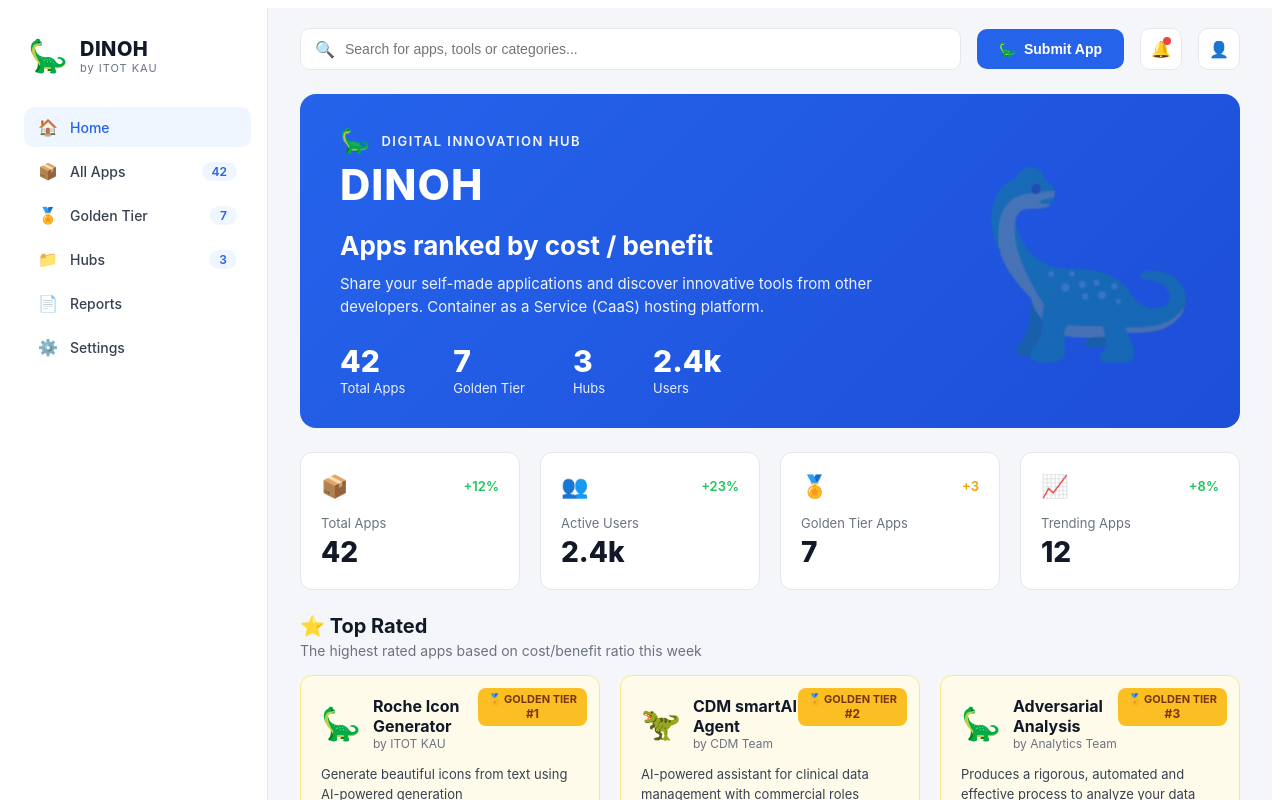
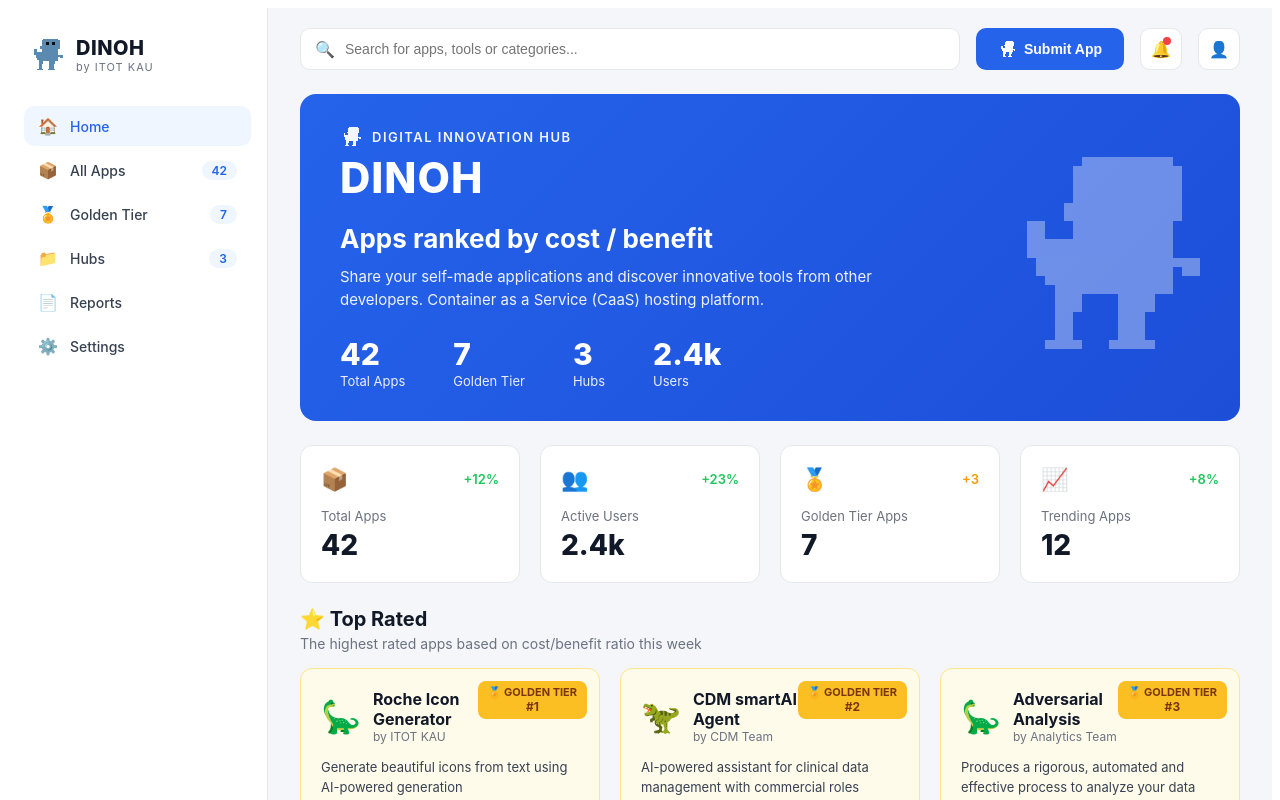
Before and after one commit to mspichiger/Dinoh-app, an Angular app in the folder Dinoh/: page / in a window 1280 px wide. Shown: the top 800 px of the page. Built offline with nearby package versions, Linux system fonts and the light colour scheme.

Commit message:
fix: add dino icon

```diff
--- a/Dinoh/src/app/app.css
+++ b/Dinoh/src/app/app.css
@@ -45,7 +45,7 @@
   gap: 12px;
   padding: 8px 4px;
 }
-.brand-logo { font-size: 32px; }
+.brand-logo { width: 36px; height: 36px; display: block; }
 .brand-title { font-size: 20px; font-weight: 800; letter-spacing: 0.5px; }
 .brand-sub { font-size: 11px; color: var(--gray-500); letter-spacing: 1px; }
 
@@ -182,7 +182,8 @@
   opacity: 0.95;
   margin-bottom: 4px;
 }
-.hero-dino { font-size: 24px; }
+.hero-dino { width: 22px; height: 22px; display: block; filter: brightness(0) invert(1); }
+.btn-dino { width: 18px; height: 18px; display: block; filter: brightness(0) invert(1); }
 .hero-brand { font-size: 42px; font-weight: 800; margin: 0 0 20px; letter-spacing: 1px; }
 .hero-title { font-size: 26px; font-weight: 700; margin: 0 0 12px; }
 .hero-desc { font-size: 15px; opacity: 0.92; line-height: 1.5; margin: 0 0 28px; max-width: 560px; }
@@ -192,9 +193,10 @@
 .hero-stat-label { font-size: 13px; opacity: 0.9; margin-top: 4px; }
 
 .hero-illustration {
-  font-size: 180px;
-  opacity: 0.25;
-  line-height: 1;
+  width: 200px;
+  height: auto;
+  opacity: 0.35;
+  filter: brightness(0) invert(1);
 }
 
 /* Stats grid */
--- a/Dinoh/src/app/app.html
+++ b/Dinoh/src/app/app.html
@@ -1,7 +1,7 @@
 <div class="layout">
     <aside class="sidebar">
         <div class="brand">
-            <div class="brand-logo">🦕</div>
+            <img class="brand-logo" src="dino.svg" alt="DINOH logo" />
             <div class="brand-text">
                 <div class="brand-title">DINOH</div>
                 <div class="brand-sub">by ITOT KAU</div>
@@ -34,7 +34,7 @@
                 <input type="text" placeholder="Search for apps, tools or categories..." />
             </div>
             <button class="submit-btn">
-                <span>🦕</span> Submit App
+                <img class="btn-dino" src="dino.svg" alt="" /> Submit App
             </button>
             <button class="icon-btn notif">
                 🔔
@@ -46,7 +46,7 @@
         <section class="hero">
             <div class="hero-content">
                 <div class="hero-eyebrow">
-                    <span class="hero-dino">🦕</span>
+                    <img class="hero-dino" src="dino.svg" alt="" />
                     <span>DIGITAL INNOVATION HUB</span>
                 </div>
                 <h1 class="hero-brand">DINOH</h1>
@@ -75,7 +75,7 @@
                     </div>
                 </div>
             </div>
-            <div class="hero-illustration">🦕</div>
+            <img class="hero-illustration" src="dino.svg" alt="" />
         </section>
 
         <section class="stats-grid">
```
Also changed, not shown: Dinoh/public/dino.svg (added).
